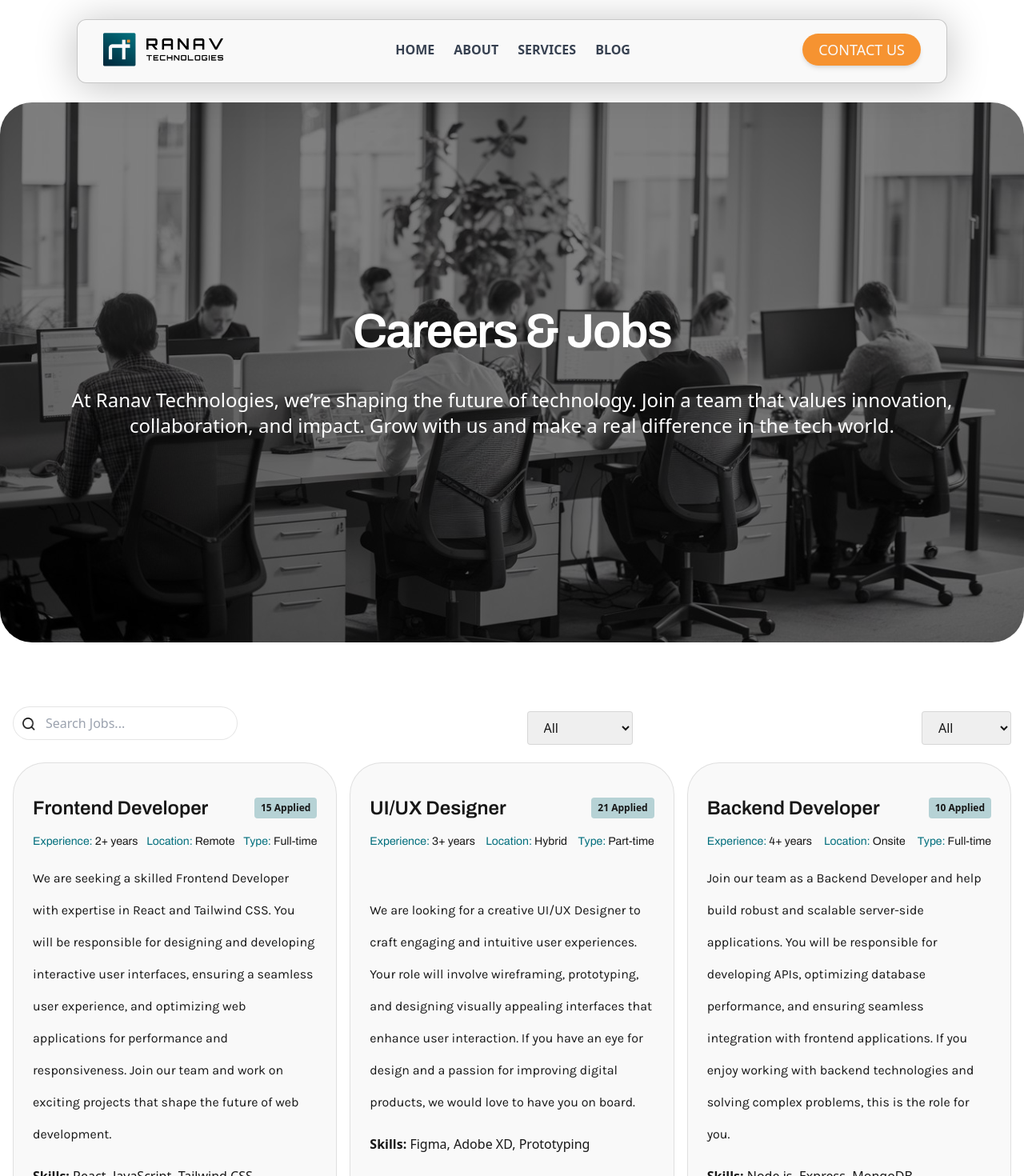
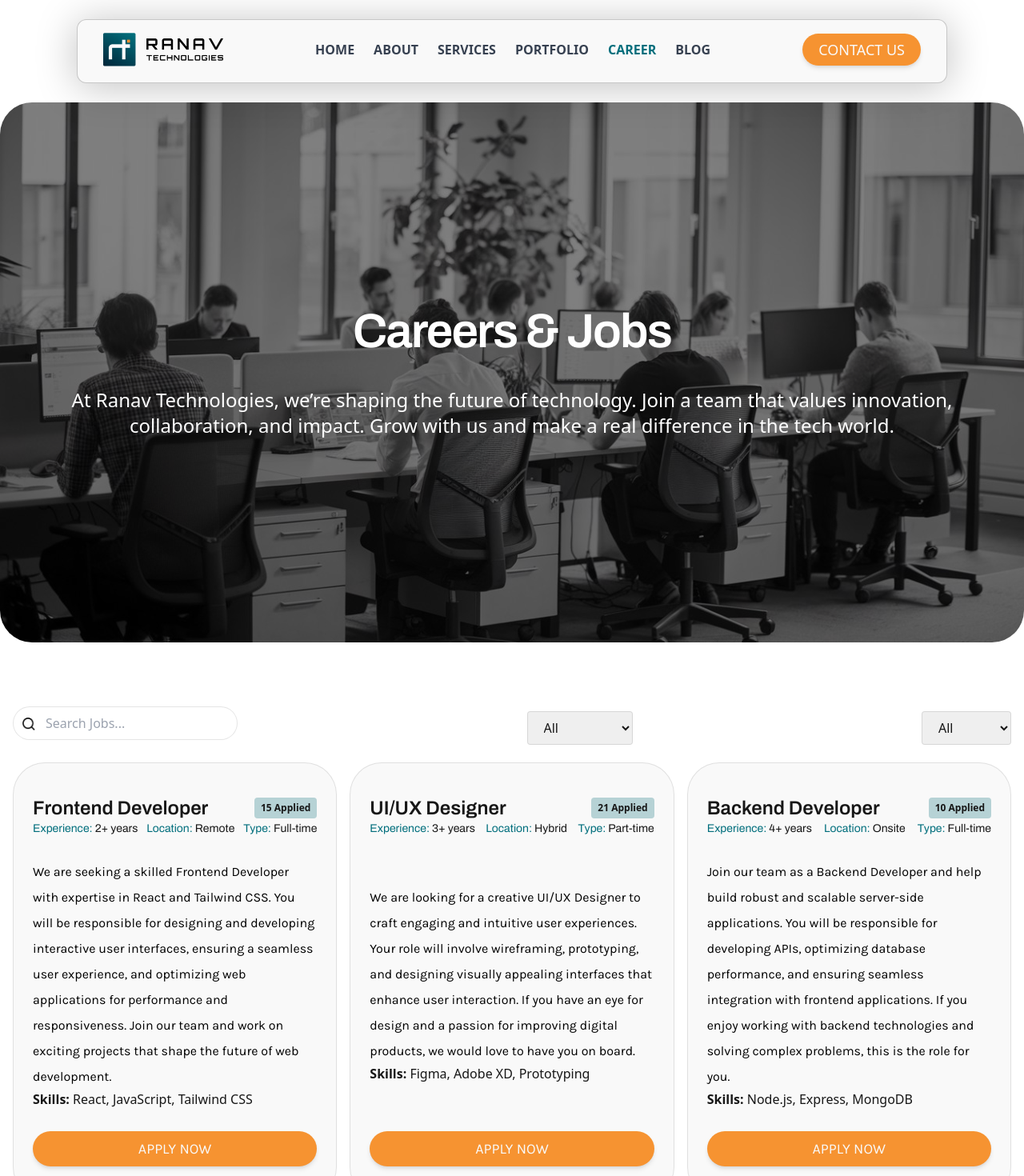
Before and after one commit to sohanlohar/rt, a Next.js app: page /careers in a window 1280 px wide. Shown: the top 1470 px of the page at 80% size. Built offline with nearby package versions, Linux system fonts and the light colour scheme.

Commit message:
new pages added

```diff
--- a/src/components/careers/JobList.jsx
+++ b/src/components/careers/JobList.jsx
@@ -8,25 +8,29 @@ const JobList = () => {
   const [selectedIndustry, setSelectedIndustry] = useState("all");
   const [selectedRecent, setSelectedRecent] = useState("all");
 
-  // Industries dropdown options
   const industries = ["all", "business", "tech", "design", "marketing"];
-  // Recent dropdown options
   const recentOptions = ["all", "7 days", "15 days", "30 days"];
 
   const filteredJobs = jobsData.filter((job) => {
-    const matchesSearch = job.title.toLowerCase().includes(search.toLowerCase());
+    const matchesSearch = job.title
+      .toLowerCase()
+      .includes(search.toLowerCase());
 
     const matchesIndustry =
-      selectedIndustry === "all" || job.industry.toLowerCase() === selectedIndustry;
+      selectedIndustry === "all" ||
+      job.industry.toLowerCase() === selectedIndustry;
 
     const matchesRecent =
       selectedRecent === "all" ||
       (selectedRecent === "7 days" &&
-        new Date(job.postedAt) >= new Date(Date.now() - 7 * 24 * 60 * 60 * 1000)) ||
+        new Date(job.postedAt) >=
+          new Date(Date.now() - 7 * 24 * 60 * 60 * 1000)) ||
       (selectedRecent === "15 days" &&
-        new Date(job.postedAt) >= new Date(Date.now() - 15 * 24 * 60 * 60 * 1000)) ||
+        new Date(job.postedAt) >=
+          new Date(Date.now() - 15 * 24 * 60 * 60 * 1000)) ||
       (selectedRecent === "30 days" &&
-        new Date(job.postedAt) >= new Date(Date.now() - 30 * 24 * 60 * 60 * 1000));
+        new Date(job.postedAt) >=
+          new Date(Date.now() - 30 * 24 * 60 * 60 * 1000));
 
     return matchesSearch && matchesIndustry && matchesRecent;
   });
@@ -34,7 +38,6 @@ const JobList = () => {
   return (
     <section className="container">
       <div className="p-4">
-        {/* Search Input */}
         <div className="flex justify-between items-center">
           <div className="relative w-fit">
             <Image
@@ -51,8 +54,6 @@ const JobList = () => {
               className="p-2 pl-10 border mb-3 w-fit rounded-40"
             />
           </div>
-
-          {/* Industry Dropdown */}
           <select
             className="px-4 py-2 border rounded"
             value={selectedIndustry}
@@ -64,8 +65,6 @@ const JobList = () => {
               </option>
             ))}
           </select>
-
-          {/* Recent Dropdown */}
           <select
             className="px-4 py-2 border rounded"
             value={selectedRecent}
@@ -78,14 +77,12 @@ const JobList = () => {
             ))}
           </select>
         </div>
-
-        {/* Job List */}
         <div className="grid grid-cols-1 sm:grid-cols-2 md:grid-cols-3 gap-4 mt-4">
           {filteredJobs.length > 0 ? (
             filteredJobs.map((job) => (
               <div
                 key={job.id}
-                className="border flex justify-between flex-col rounded-40 bg-white px-6 py-10 border-[#0000001A]"
+                className="border flex justify-between gap-7 flex-col rounded-40 bg-white px-6 py-10 border-[#0000001A]"
               >
                 <div>
                   <div className="flex justify-between items-center">
@@ -96,12 +93,14 @@ const JobList = () => {
                       {job.noOfApplied} Applied
                     </div>
                   </div>
-                  <div className="flex justify-between items-center my-4">
+                  <div className="flex justify-between items-center">
                     <p className="text-sm font-archivo">
-                      <span className="text-primary">Experience:</span> {job.experience} years
+                      <span className="text-primary">Experience:</span>{" "}
+                      {job.experience} years
                     </p>
                     <p className="text-sm font-archivo">
-                      <span className="text-primary">Location:</span> {job.location}
+                      <span className="text-primary">Location:</span>{" "}
+                      {job.location}
                     </p>
                     <p className="text-sm font-archivo">
                       <span className="text-primary">Type:</span> {job.jobType}
@@ -109,12 +108,16 @@ const JobList = () => {
                   </div>
                 </div>
                 <div>
-                  <p className="text-base font-karla leading-10">{job.jobDes}</p>
-                  <p className="text-base py-5 ">
+                  <p className="text-base font-karla leading-8 text-black-dark">
+                    {job.jobDes}
+                  </p>
+                  <p className="text-base">
                     <span className="font-bold">Skills:</span> {job.skills}
                   </p>
                 </div>
-                <button className="btn-primary w-full rounded-40">APPLY NOW</button>
+                <button className="btn-primary w-full rounded-40">
+                  APPLY NOW
+                </button>
               </div>
             ))
           ) : (
--- a/src/components/header/menuList.js
+++ b/src/components/header/menuList.js
@@ -22,16 +22,16 @@ export const menuList = [
     menuIcon: (color) => <ServicesIcon color={color} />,
     menuPath: "/services",
   },
-  // {
-  //   menuName: "Portfolio",
-  //   menuIcon: (color) => <PortpolioIcon color={color} />,
-  //   menuPath: "/portfolio",
-  // },
-  // {
-  //   menuName: "Career",
-  //   menuIcon: (color) => <CareerIcon color={color} />,
-  //   menuPath: "/careers",
-  // },
+  {
+    menuName: "Portfolio",
+    menuIcon: (color) => <PortpolioIcon color={color} />,
+    menuPath: "/portfolio",
+  },
+  {
+    menuName: "Career",
+    menuIcon: (color) => <CareerIcon color={color} />,
+    menuPath: "/careers",
+  },
   {
     menuName: "Blog",
     menuIcon: (color) => <BlogsIcon color={color} />,
--- a/src/components/home/AboutUsSection.jsx
+++ b/src/components/home/AboutUsSection.jsx
@@ -11,11 +11,11 @@ import { motion } from "framer-motion";
 
 const AboutUsSection = () => {
   return (
-    <motion.section
-      animate={{
-        scale: [1, 2, 2, 1, 1],
-        rotate: [0, 0, 270, 270, 0],
-      }}
+    <section
+      // animate={{
+      //   scale: [1, 2, 2, 1, 1],
+      //   rotate: [0, 0, 270, 270, 0],
+      // }}
       id="target-section"
       className="container relative mb-8 sm:mb-28 px-4 md:px-20 py-4 md:pt-24 pb-10 rounded-40"
       style={{
@@ -119,7 +119,7 @@ const AboutUsSection = () => {
         alt="about us background"
         className="absolute top-0 right-0 w-full h-full"
       />
-    </motion.section>
+    </section>
   );
 };
 
```
Also changed, not shown: src/components/home/HeroSlider.jsx (+16 -109 lines).
